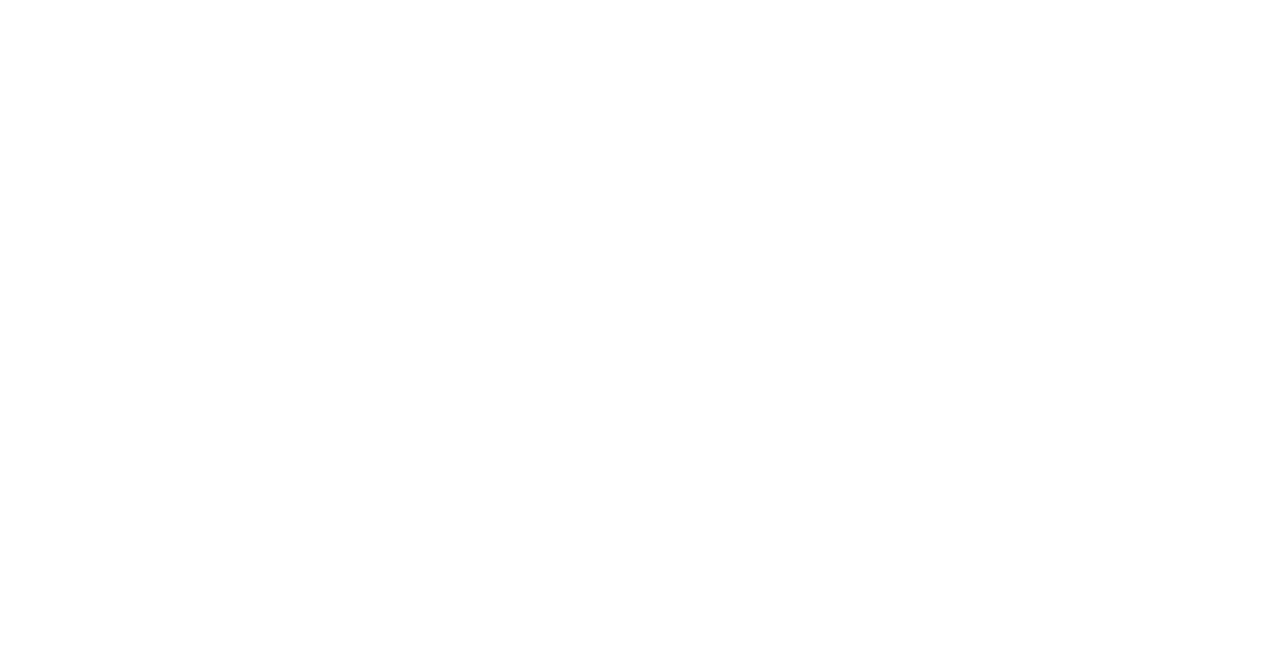
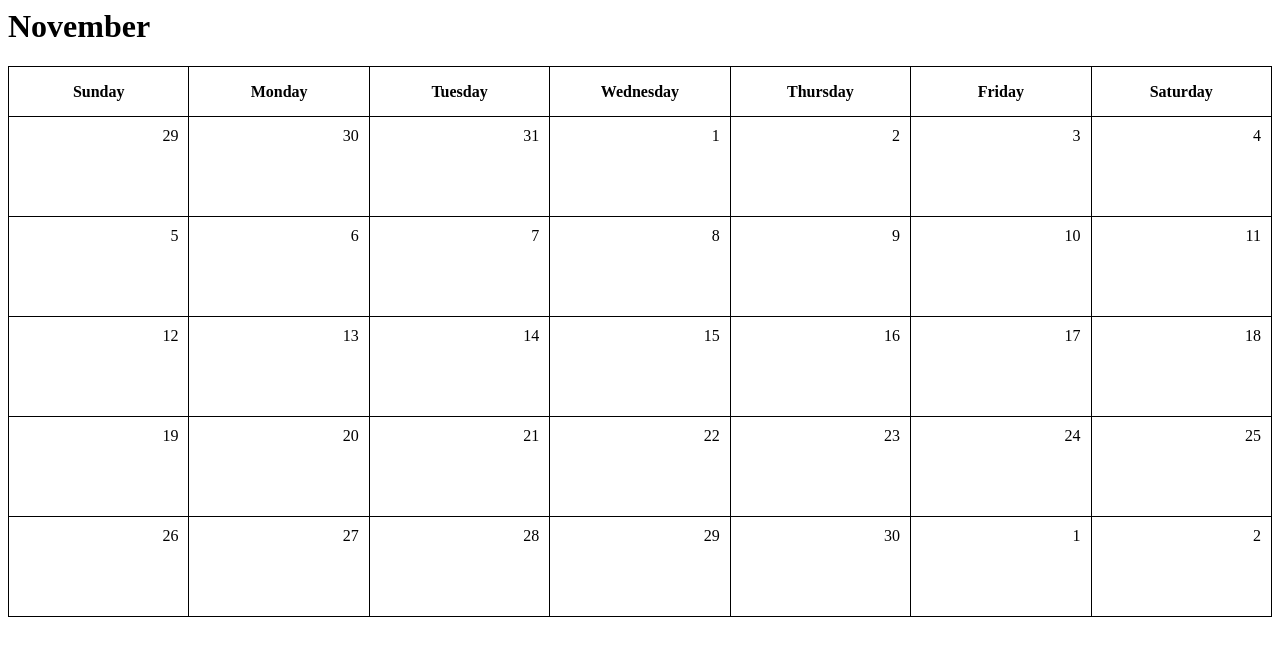
Before and after one commit to ErolBayrasli/Calender, a plain HTML site: page index.html in a window 1280 px wide. Drawn offline with Linux system fonts and the light colour scheme.

Commit message:
Finished

```diff
--- a/index.html
+++ b/index.html
@@ -2,10 +2,99 @@
 <html>
 <body>
     <title>Erol Bayrasli</title>
+<head>
+
+<style>
+table, th, td {
+border: 1px solid black;
+border-collapse: collapse;
+}
+table {
+    width: 100%;
+    table-layout: fixed;
+}
+
+tr {
+height: 100px;
+}
+
+.daysOfWeek {
+    height: 50px;
+}
+td {
+text-align: right;
+vertical-align: top;
+padding: 10px;
+}
 
 
+</style>
 
 
+</head>
+
+
+    <h1>November</h1>
+
+<table>
+<tr  class="daysOfWeek">
+    <th>Sunday</th>
+    <th>Monday</th>
+    <th>Tuesday</th>
+    <th>Wednesday</th>
+    <th>Thursday</th>
+    <th>Friday</th>
+    <th>Saturday</th>
+</tr>
+<tr>
+     <td>29</td>
+     <td>30</td>
+     <td>31</td>
+     <td>1</td>
+     <td>2</td>
+     <td>3</td>
+     <td>4</td>
+</tr>
+
+        <tr>
+            <td>5</td>
+            <td>6</td>
+            <td>7</td>
+            <td>8</td>
+            <td>9</td>
+            <td>10</td>
+            <td>11</td>
+        </tr>
+        <tr>
+            <td>12</td>
+            <td>13</td>
+            <td>14</td>
+            <td>15</td>
+            <td>16</td>
+            <td>17</td>
+            <td>18</td>
+        </tr>
+        <tr>
+            <td>19</td>
+            <td>20</td>
+            <td>21</td>
+            <td>22</td>
+            <td>23</td>
+            <td>24</td>
+            <td>25</td>
+        </tr>
+        <tr>
+            <td>26</td>
+            <td>27</td>
+            <td>28</td>
+            <td>29</td>
+            <td>30</td>
+            <td>1</td>
+            <td>2</td>
+        </tr>
+
+</tr>
+</table>
 
 
 
```
